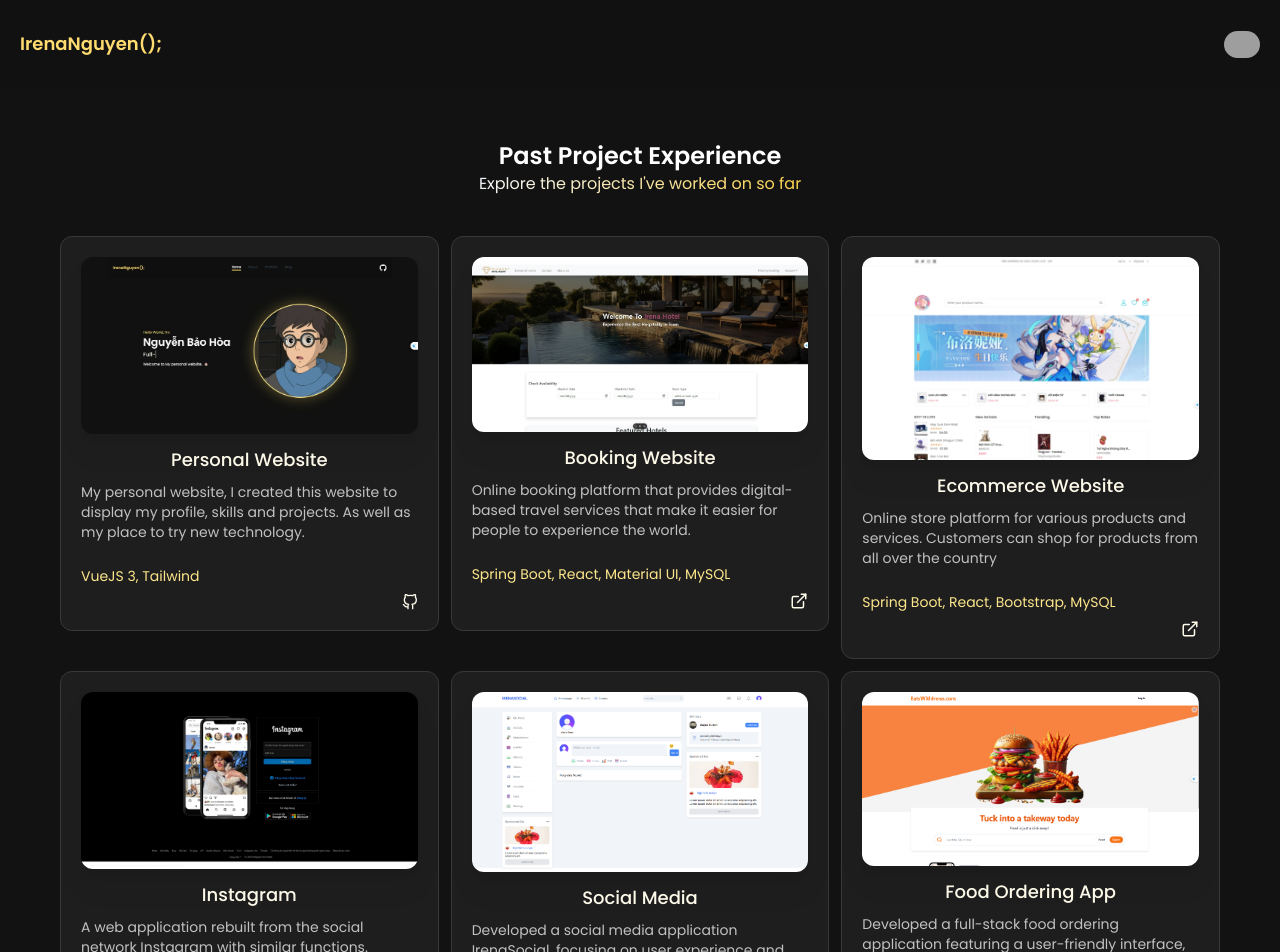
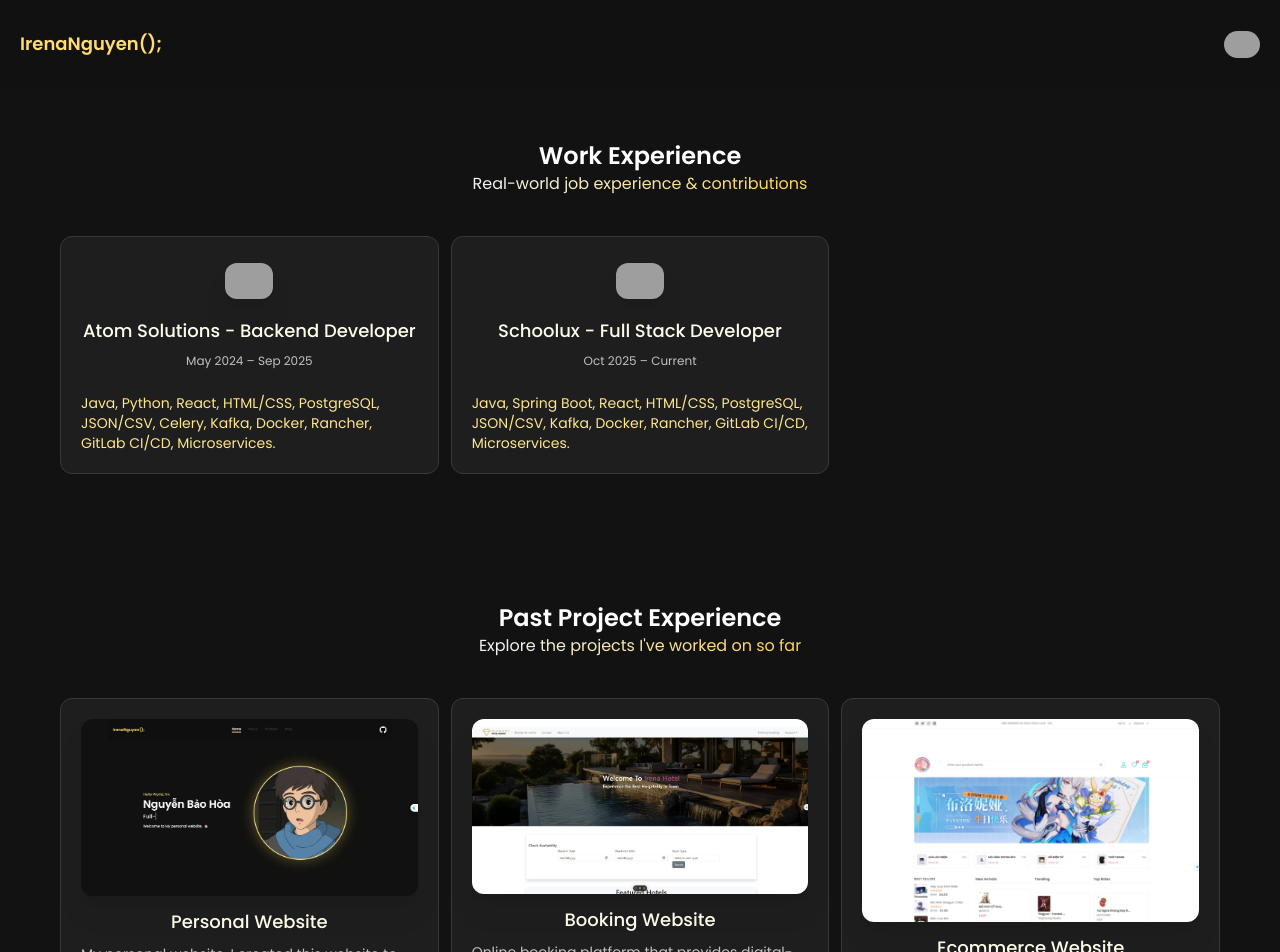
Before and after one commit to IrenaNguyen23/Portfolio, a Vue app: page /portfolio in a window 1280 px wide. Shown: the top 952 px of the page. Built offline with nearby package versions, Linux system fonts and the light colour scheme; grey boxes are pictures that could not be loaded.

Commit message:
Add CV and update portfolio with new projects and work experience

```diff
--- a/src/views/HomeView.vue
+++ b/src/views/HomeView.vue
@@ -13,20 +13,28 @@
       </div>
       <p class="text-white pr-4 fade-in-from-left">Welcome to My personal website. <span class="wave">👋🏼</span></p>
       <br>
-      <!-- <button
-        class="fadein-bot fade-500 flex items-center py-2 px-4 mx-auto text-sm font-medium rounded-lg border transition duration-300 md:py-2.5 md:px-5 md:mx-0 text-amber-200 border-amber-200 hover:bg-amber-200 hover:bg-opacity-10 bg-transparent focus:outline-none w-fit"><svg
-          xmlns="http://www.w3.org/2000/svg" viewBox="0 0 24 24" fill="currentColor" class="mr-2 w-4 h-4">
+      <a href="/CV_FullStackDeveloper_NguyenBaoHoa.pdf" download
+        class="fadein-bot fade-500 flex items-center py-2 px-4 mx-auto text-sm font-medium rounded-lg border transition duration-300 md:py-2.5 md:px-5 md:mx-0 text-amber-200 border-amber-200 hover:bg-amber-200 hover:bg-opacity-10 bg-transparent focus:outline-none w-fit">
+        <svg xmlns="http://www.w3.org/2000/svg" viewBox="0 0 24 24" fill="currentColor" class="mr-2 w-4 h-4">
           <path fill-rule="evenodd"
             d="M5.625 1.5H9a3.75 3.75 0 013.75 3.75v1.875c0 1.036.84 1.875 1.875 1.875H16.5a3.75 3.75 0 013.75 3.75v7.875c0 1.035-.84 1.875-1.875 1.875H5.625a1.875 1.875 0 01-1.875-1.875V3.375c0-1.036.84-1.875 1.875-1.875zm5.845 17.03a.75.75 0 001.06 0l3-3a.75.75 0 10-1.06-1.06l-1.72 1.72V12a.75.75 0 00-1.5 0v4.19l-1.72-1.72a.75.75 0 00-1.06 1.06l3 3z"
             clip-rule="evenodd"></path>
           <path
             d="M14.25 5.25a5.23 5.23 0 00-1.279-3.434 9.768 9.768 0 016.963 6.963A5.23 5.23 0 0016.5 7.5h-1.875a.375.375 0 01-.375-.375V5.25z">
           </path>
-        </svg>Download Resume</button> -->
+        </svg>
+        Download Resume
+      </a>
+
     </div>
-    <div class="flex justify-center md:justify-start fadein-right"><img alt="avatar" fetchpriority="high" width="300" height="300" decoding="async" data-nimg="1"
-        class="w-10/12 md:h-auto rounded-full border-4 border-amber-200 pict" src="https://i1.sndcdn.com/avatars-000214125831-5q6tdw-t500x500.jpg">
+    <div class="flex justify-center md:justify-start fadein-right">
+      <img alt="avatar" fetchpriority="high" width="300" height="300" decoding="async" data-nimg="1"
+        class="w-[300px] h-[300px] object-cover rounded-full border-4 border-amber-200 pict"
+        src="https://res.cloudinary.com/du1zhypcz/image/upload/v1759371495/bee7102301dd8b83d2cc_cjx8tz.jpg">
     </div>
+
+
+
   </main>
 </template>
 
@@ -138,9 +146,9 @@ body {
 }
 
 .pict {
-  box-shadow: 0px 0px 73px -9px rgba(255,219,112,0.44);
--webkit-box-shadow: 0px 0px 73px -9px rgba(255,219,112,0.44);
--moz-box-shadow: 0px 0px 73px -9px rgba(255,219,112,0.44);
+  box-shadow: 0px 0px 73px -9px rgba(255, 219, 112, 0.44);
+  -webkit-box-shadow: 0px 0px 73px -9px rgba(255, 219, 112, 0.44);
+  -moz-box-shadow: 0px 0px 73px -9px rgba(255, 219, 112, 0.44);
 }
 
 .fadein-up {
@@ -174,6 +182,7 @@ body {
     opacity: 0;
     transform: translateX(-100%);
   }
+
   100% {
     opacity: 1;
     transform: translateX(0);
@@ -191,6 +200,7 @@ body {
     opacity: 0;
     transform: translateX(100%);
   }
+
   100% {
     opacity: 1;
     transform: translateX(0);
@@ -217,12 +227,15 @@ body {
 .fadein-1 {
   animation-delay: 200ms;
 }
+
 .fadein-2 {
   animation-delay: 400ms;
 }
+
 .fadein-3 {
   animation-delay: 600ms;
 }
+
 .fade-500 {
   animation-delay: 500ms;
 }
--- a/src/views/PortfolioView.vue
+++ b/src/views/PortfolioView.vue
@@ -33,12 +33,12 @@ export default {
         },
         {
           id: 4,
-          name: 'Instagram',
+          name: 'Todo App',
           imageUrl: 'sp2se',
-          status: 'A web application rebuilt from the social network Instagram with similar functions.',
-          tech: 'Spring Boot, React, Tailwind, Cloudinary, MySQL',
+          status: 'A task management application that helps users organize and prioritize their daily activities effectively.',
+          tech: 'Spring Boot, React, Tailwind, MongoDB',
           github: 'null',
-          demo: 'https://instagram-gamma-nine.vercel.app'
+          demo: 'https://todo-x-sooty.vercel.app/'
         },
         {
           id: 5,
@@ -58,6 +58,26 @@ export default {
           github: 'null',
           demo: 'https://mern-food-ordering-app-frontend-ljf8.onrender.com/'
         },
+      ],
+      workItems: [
+        {
+          id: 1,
+          name: 'Atom Solutions - Backend Developer',
+          duration: 'May 2024 – Sep 2025',
+          tech: 'Java, Python, React, HTML/CSS, PostgreSQL, JSON/CSV, Celery, Kafka, Docker, Rancher, GitLab CI/CD, Microservices.',
+          companyLogo: 'https://atomsolution.vn/_next/static/media/ic_logo_2.76f61d15.svg', // file logo: /img/work-abc-logo.png
+          github: 'null',
+          demo: 'null'
+        },
+        {
+          id: 2,
+          name: 'Schoolux - Full Stack Developer',
+          duration: 'Oct 2025 – Current',
+          tech: 'Java, Spring Boot, React, HTML/CSS, PostgreSQL, JSON/CSV, Kafka, Docker, Rancher, GitLab CI/CD, Microservices.',
+          companyLogo: 'https://static.wixstatic.com/media/65f558_619ab57e5d004dd1a1edffd5b1cb4752~mv2.png/v1/fill/w_195,h_64,al_c,q_85,usm_0.66_1.00_0.01,enc_avif,quality_auto/65f558_619ab57e5d004dd1a1edffd5b1cb4752~mv2.png',
+          github: 'null',
+          demo: 'null'
+        }
       ]
     };
   }
@@ -66,6 +86,46 @@ export default {
 <template>
   <div class="px-5 py-5 md:px-12 md:py-10 text-left text-amber-50 mx-3">
     <article data-page="about">
+      <!-- Work Experience Section -->
+      <header>
+        <div
+          class="text-2xl font-bold text-white mb-10 fadein-bot title-section flex items-center justify-center flex-col">
+          <h4>Work Experience</h4>
+          <h4 class="text-base font-normal text-transparent bg-clip-text bg-gradient-to-r from-slate-100 to-amber-300">
+            Real-world job experience & contributions</h4>
+        </div>
+      </header>
+
+      <section>
+        <div
+          class="grid grid-cols-1 gap-4 pb-32 md:grid-cols-3 md:gap-3 xl:grid-cols-3 xl:gap-3 2xl:gap-5 fade-zoom-in">
+          <div v-for="item in workItems" :key="item.id">
+            <div
+              class="item-card flex flex-col items-center gap-2 rounded bg-[#1e1e1f] hover:bg-[#282828] border border-[#383838] rounded-xl text-amber-50 md:gap-3 px-5 py-5 lg:px-5">
+
+              <!-- Company Logo -->
+              <div class="flex h-12 w-12 items-center justify-center zoom-in">
+                <img alt="Company Logo" loading="lazy" decoding="async" data-nimg="1"
+                  class="drop-shadow-xl rounded rounded-xl" :src="item.companyLogo">
+              </div>
+
+              <!-- Job Info -->
+              <div class="w-full flex flex-col gap-2 items-center text-sm md:text-base lg:text-lg">
+                <div class="title-text font-medium text-secondary text-center">
+                  {{ item.name }}
+                </div>
+                <div class="text-xs text-[#c1c1c1] text-center">
+                  {{ item.duration }}
+                </div>
+                <div class="w-full mt-4 text-sm text-left text-amber-200">
+                  {{ item.tech }}
+                </div>
+              </div>
+            </div>
+          </div>
+        </div>
+      </section>
+
       <header>
         <div
           class="text-2xl font-bold text-white mb-10 fadein-bot title-section flex items-center justify-center flex-col">
@@ -77,13 +137,14 @@ export default {
       </header>
       <section>
         <div>
-          <div class="grid grid-cols-1 gap-4 pb-32 md:grid-cols-3 md:gap-3 xl:grid-cols-3 xl:gap-3 2xl:gap-5 fade-zoom-in">
+          <div
+            class="grid grid-cols-1 gap-4 pb-32 md:grid-cols-3 md:gap-3 xl:grid-cols-3 xl:gap-3 2xl:gap-5 fade-zoom-in">
             <div v-for="item in items" :key="item.id">
               <div
                 class="item-card flex flex-col items-center gap-2 rounded bg-[#1e1e1f] hover:bg-[#282828] border border-[#383838] rounded-xl text-amber-50 md:gap-3 px-5 py-5 lg:px-5 ">
                 <div class="flex h-12 w-12 items-center justify-center p-0 h-full w-full lg:p-0 zoom-in">
-                  <img alt="HTML" loading="lazy" decoding="async" data-nimg="1" class="drop-shadow-xl rounded rounded-xl"
-                    :src="'/img/portfolio-' + item.imageUrl + '.png'">
+                  <img alt="HTML" loading="lazy" decoding="async" data-nimg="1"
+                    class="drop-shadow-xl rounded rounded-xl" :src="'/img/portfolio-' + item.imageUrl + '.png'">
                 </div>
                 <div class="w-full flex flex-col gap-2 items-center text-sm md:text-base lg:text-lg">
                   <div class="title-text font-medium text-secondary">{{ item.name }}
@@ -95,48 +156,52 @@ export default {
                   </div>
                   <div class="w-full flex justify-end">
                     <div class="flex cursor-pointer items-end gap-2 text-primary">
-                      <a v-if="item.github !== 'null'"
-                        :href="item.github" target="_blank" rel="noreferrer"
+                      <a v-if="item.github !== 'null'" :href="item.github" target="_blank" rel="noreferrer"
                         title="View github repository" class="transition-all hover:text-accent">
-                        <svg stroke="currentColor"
-                          fill="none" stroke-width="2" viewBox="0 0 24 24" stroke-linecap="round" stroke-linejoin="round"
-                          height="16" width="16" xmlns="http://www.w3.org/2000/svg">
+                        <svg stroke="currentColor" fill="none" stroke-width="2" viewBox="0 0 24 24"
+                          stroke-linecap="round" stroke-linejoin="round" height="16" width="16"
+                          xmlns="http://www.w3.org/2000/svg">
                           <path
                             d="M9 19c-5 1.5-5-2.5-7-3m14 6v-3.87a3.37 3.37 0 0 0-.94-2.61c3.14-.35 6.44-1.54 6.44-7A5.44 5.44 0 0 0 20 4.77 5.07 5.07 0 0 0 19.91 1S18.73.65 16 2.48a13.38 13.38 0 0 0-7 0C6.27.65 5.09 1 5.09 1A5.07 5.07 0 0 0 5 4.77a5.44 5.44 0 0 0-1.5 3.78c0 5.42 3.3 6.61 6.44 7A3.37 3.37 0 0 0 9 18.13V22">
                           </path>
                         </svg></a>
-                        <a v-if="item.demo !== 'null'" :href="item.demo" target="_blank" rel="noreferrer"
+                      <a v-if="item.demo !== 'null'" :href="item.demo" target="_blank" rel="noreferrer"
                         title="View finished project" class="transition-all hover:text-accent">
-                        <svg stroke="currentColor"
-                          fill="none" stroke-width="2" viewBox="0 0 24 24" stroke-linecap="round" stroke-linejoin="round"
-                          height="18" width="18" xmlns="http://www.w3.org/2000/svg">
+                        <svg stroke="currentColor" fill="none" stroke-width="2" viewBox="0 0 24 24"
+                          stroke-linecap="round" stroke-linejoin="round" height="18" width="18"
+                          xmlns="http://www.w3.org/2000/svg">
                           <path d="M18 13v6a2 2 0 0 1-2 2H5a2 2 0 0 1-2-2V8a2 2 0 0 1 2-2h6"></path>
                           <polyline points="15 3 21 3 21 9"></polyline>
-                        <line x1="10" y1="14" x2="21" y2="3"></line>
-                      </svg></a></div>
+                          <line x1="10" y1="14" x2="21" y2="3"></line>
+                        </svg></a>
+                    </div>
+                  </div>
                 </div>
               </div>
             </div>
           </div>
         </div>
-      </div>
-    </section>
-  </article>
-</div></template>
+      </section>
+    </article>
+  </div>
+</template>
 
 <style>
 .item-card:hover {
   transition: transform 0.3s ease;
   transform: translateY(-8px);
 }
-svg:hover{
+
+svg:hover {
   stroke: #ffdb70;
 }
+
 @keyframes fadeZoomIn {
   0% {
     opacity: 0;
     transform: scale(0.5);
   }
+
   100% {
     opacity: 1;
     transform: scale(1);
```
Also changed, not shown: src/views/AboutView.vue (+35 -19 lines), public/img/portfolio-sp2se.png, 1 other file (tests, documents, lock files or other folders).
